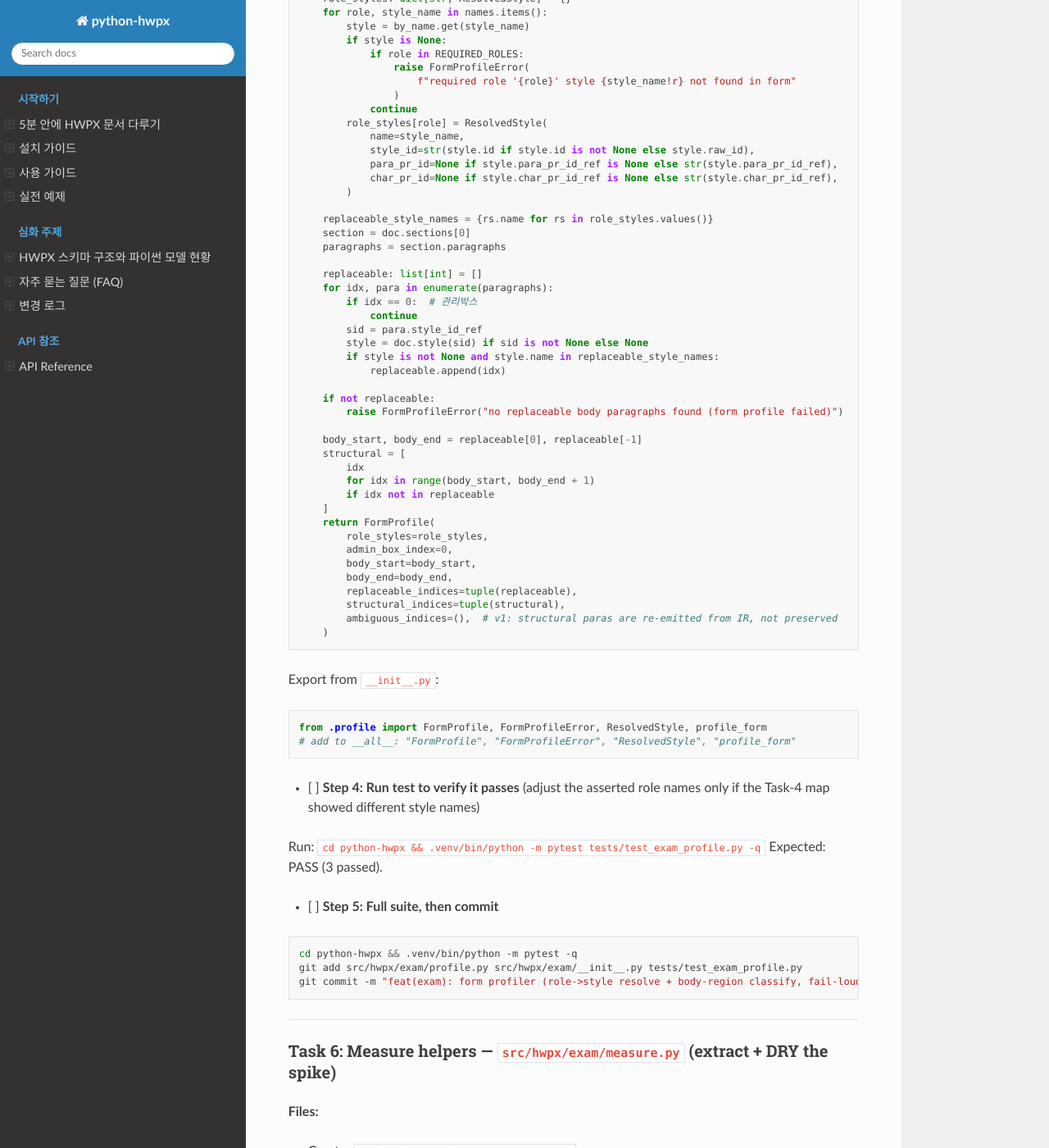
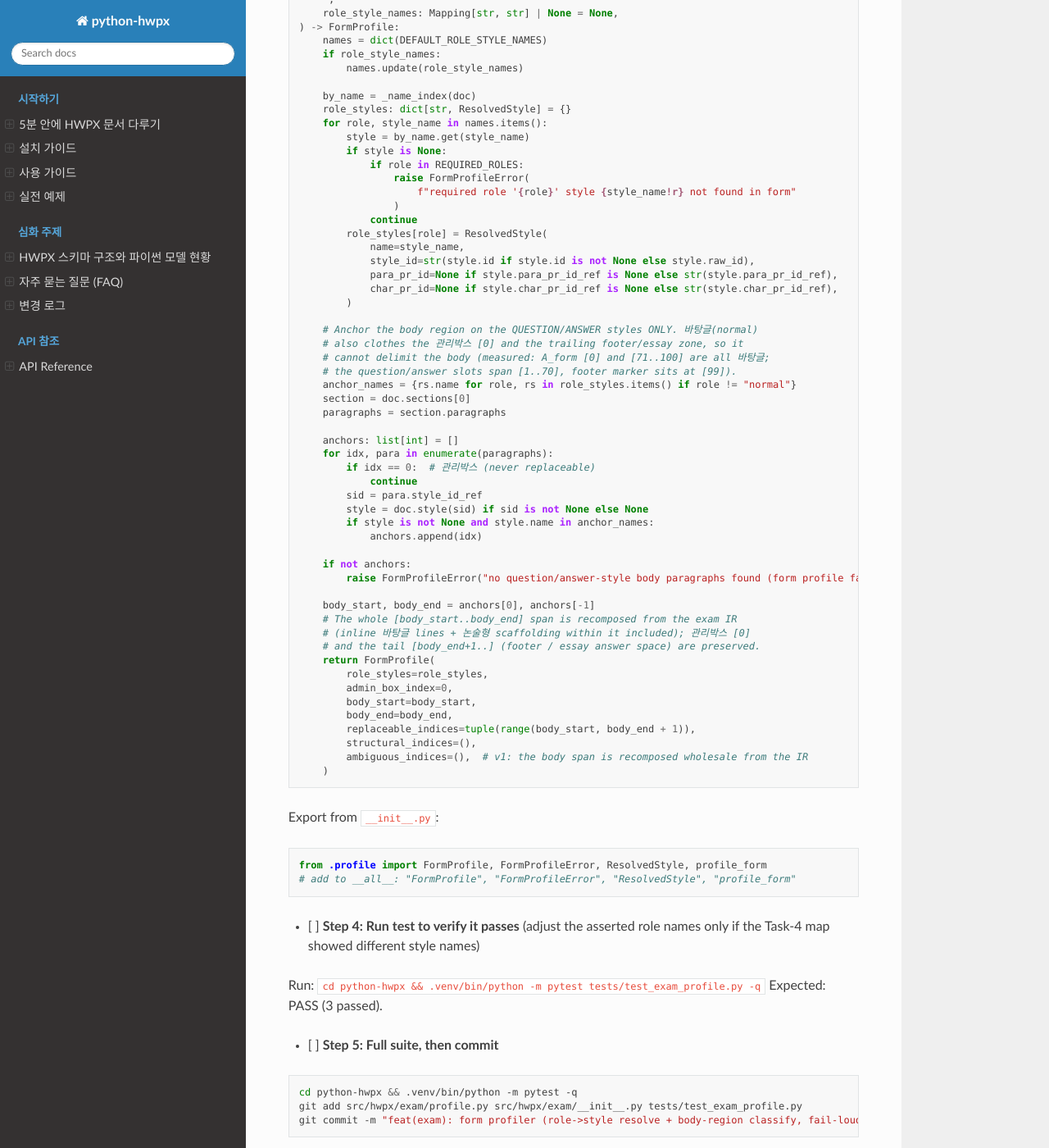
Before and after one commit to airmang/python-hwpx, a Sphinx documentation site: the page built from docs/superpowers/plans/2026-06-26-exam-typesetting-p2-composer.md, in a window 1280 px wide and 1400 px high, scrolled down 18150 px. Shown: the whole window at 82% size. Built offline with Sphinx 7.4.7 and the Read the Docs theme 3.1.0, drawn with Linux system fonts in a browser that asks for light colours; some of the changed text lies outside the part shown.

Commit message:
docs(exam): Plan 2 Task-5 profiler corrected by Task-4 measurement (anchor body on question/answer styles; preserve 바탕글 footer)

````diff
--- a/docs/superpowers/plans/2026-06-26-exam-typesetting-p2-composer.md
+++ b/docs/superpowers/plans/2026-06-26-exam-typesetting-p2-composer.md
@@ -711,7 +711,7 @@ git commit -m "feat(exam): measure-first A_form body-region probe + evidence rec
 - Produces:
   - `@dataclass(frozen=True, slots=True) ResolvedStyle(name: str, style_id: str, para_pr_id: str|None, char_pr_id: str|None)`.
   - `@dataclass(frozen=True, slots=True) FormProfile(role_styles: dict[str,ResolvedStyle], admin_box_index: int, body_start: int, body_end: int, replaceable_indices: tuple[int,...], structural_indices: tuple[int,...], ambiguous_indices: tuple[int,...])`.
-  - `profile_form(doc: HwpxDocument, *, role_style_names: Mapping[str,str]|None=None) -> FormProfile` — resolves required form styles by **name** (there is no `style_by_name` API; iterate `doc.styles.values()`), classifies section-0 body paragraphs into replaceable / structural / ambiguous using the Task-4 rule, and **raises `FormProfileError`** if a required role style is missing.
+  - `profile_form(doc: HwpxDocument, *, role_style_names: Mapping[str,str]|None=None) -> FormProfile` — resolves required form styles by **name** (there is no `style_by_name` API; iterate `doc.styles.values()`), **delimits the body region by the question/answer styles only** (per the Task-4 measurement: `바탕글` also clothes 관리박스 [0] and the footer tail, so only `문항자동번호넣기`/`N행답항`/`(보기)박스안내용`/`박스안내용` anchor the body → `body_start..body_end`; the full span is `replaceable_indices`, 관리박스 [0] and the `[body_end+1..]` footer/essay tail are preserved), and **raises `FormProfileError`** if a required role style is missing.
   - `class FormProfileError(ValueError)`.
 - **Default role→style names** (forms A/B): `{"normal":"바탕글", "number":"문항자동번호넣기", "choice1":"1행답항", "choice2":"2행답항", "choice3":"3행답항", "choice5":"5행답항", "box_guide":"(보기)박스안내용", "box":"박스안내용"}`.
 
@@ -737,8 +737,13 @@ def test_profile_resolves_required_styles_and_body_region():
         rs = profile.role_styles[role]
         assert rs.style_id is not None and rs.name
     assert profile.admin_box_index == 0
-    assert 0 < profile.body_start <= profile.body_end
-    assert len(profile.replaceable_indices) >= 1
+    # measured (scripts/exam_profile_a_form.py / evidence/a-form-body-map.json):
+    # question/answer styles span [1..70]; 관리박스 [0] and the trailing 바탕글
+    # footer/essay zone [71..100] are preserved, NOT in the body.
+    assert profile.body_start == 1
+    assert profile.body_end == 70
+    assert profile.body_end < len(doc.sections[0].paragraphs) - 1  # footer not in body
+    assert profile.replaceable_indices == tuple(range(1, 71))
     assert not profile.ambiguous_indices  # A_form is known/clean in v1
 
 
@@ -846,36 +851,38 @@ def profile_form(
             char_pr_id=None if style.char_pr_id_ref is None else str(style.char_pr_id_ref),
         )
 
-    replaceable_style_names = {rs.name for rs in role_styles.values()}
+    # Anchor the body region on the QUESTION/ANSWER styles ONLY. 바탕글(normal)
+    # also clothes the 관리박스 [0] and the trailing footer/essay zone, so it
+    # cannot delimit the body (measured: A_form [0] and [71..100] are all 바탕글;
+    # the question/answer slots span [1..70], footer marker sits at [99]).
+    anchor_names = {rs.name for role, rs in role_styles.items() if role != "normal"}
     section = doc.sections[0]
     paragraphs = section.paragraphs
 
-    replaceable: list[int] = []
+    anchors: list[int] = []
     for idx, para in enumerate(paragraphs):
-        if idx == 0:  # 관리박스
+        if idx == 0:  # 관리박스 (never replaceable)
             continue
         sid = para.style_id_ref
         style = doc.style(sid) if sid is not None else None
-        if style is not None and style.name in replaceable_style_names:
-            replaceable.append(idx)
-
-    if not replaceable:
-        raise FormProfileError("no replaceable body paragraphs found (form profile failed)")
-
-    body_start, body_end = replaceable[0], replaceable[-1]
-    structural = [
-        idx
-        for idx in range(body_start, body_end + 1)
-        if idx not in replaceable
-    ]
+        if style is not None and style.name in anchor_names:
+            anchors.append(idx)
+
+    if not anchors:
+        raise FormProfileError("no question/answer-style body paragraphs found (form profile failed)")
+
+    body_start, body_end = anchors[0], anchors[-1]
+    # The whole [body_start..body_end] span is recomposed from the exam IR
+    # (inline 바탕글 lines + 논술형 scaffolding within it included); 관리박스 [0]
+    # and the tail [body_end+1..] (footer / essay answer space) are preserved.
     return FormProfile(
         role_styles=role_styles,
         admin_box_index=0,
         body_start=body_start,
         body_end=body_end,
-        replaceable_indices=tuple(replaceable),
-        structural_indices=tuple(structural),
-        ambiguous_indices=(),  # v1: structural paras are re-emitted from IR, not preserved
+        replaceable_indices=tuple(range(body_start, body_end + 1)),
+        structural_indices=(),
+        ambiguous_indices=(),  # v1: the body span is recomposed wholesale from the IR
     )
 ```
 
````
